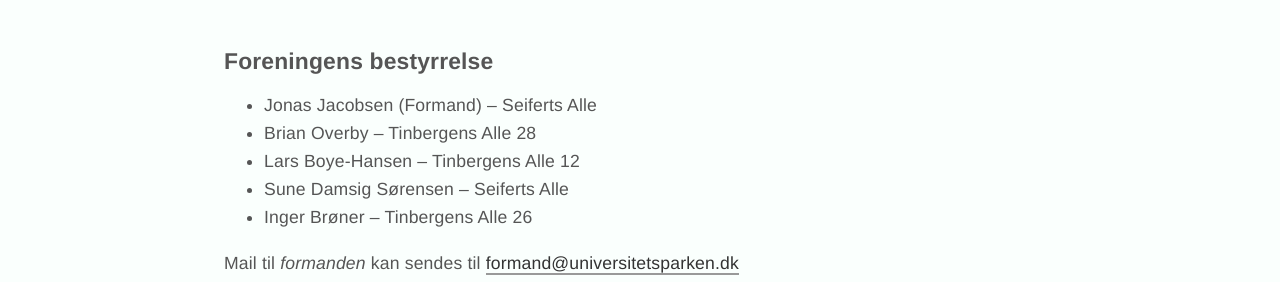
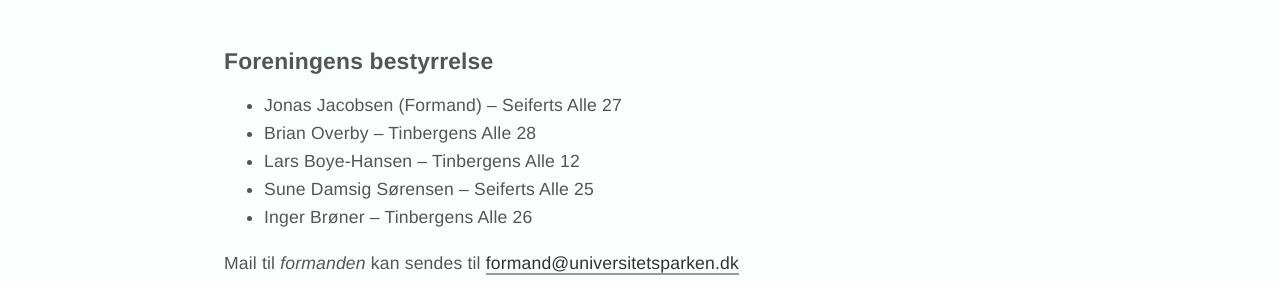
Before and after one commit to universitetsparken/universitetsparken.github.io, a Jekyll site: the page built from kontakt.md, in a window 1280 px wide. Shown: the part 363-645 px from the top of the page. Built offline with Jekyll 4.4.1, drawn with Linux system fonts in a browser that asks for light colours.

Commit message:
Kontakt opdateret

```diff
--- a/kontakt.md
+++ b/kontakt.md
@@ -5,10 +5,10 @@ permalink: /kontakt/
 ---
 ### Foreningens bestyrrelse
 
-* Jonas Jacobsen (Formand) -- Seiferts Alle
+* Jonas Jacobsen (Formand) -- Seiferts Alle 27
 * Brian Overby -- Tinbergens Alle 28
 * Lars Boye-Hansen -- Tinbergens Alle 12
-* Sune Damsig Sørensen -- Seiferts Alle
+* Sune Damsig Sørensen -- Seiferts Alle 25
 * Inger Brøner -- Tinbergens Alle 26
 
 Mail til *formanden* kan sendes til <formand@universitetsparken.dk>{: class="email"}
```
